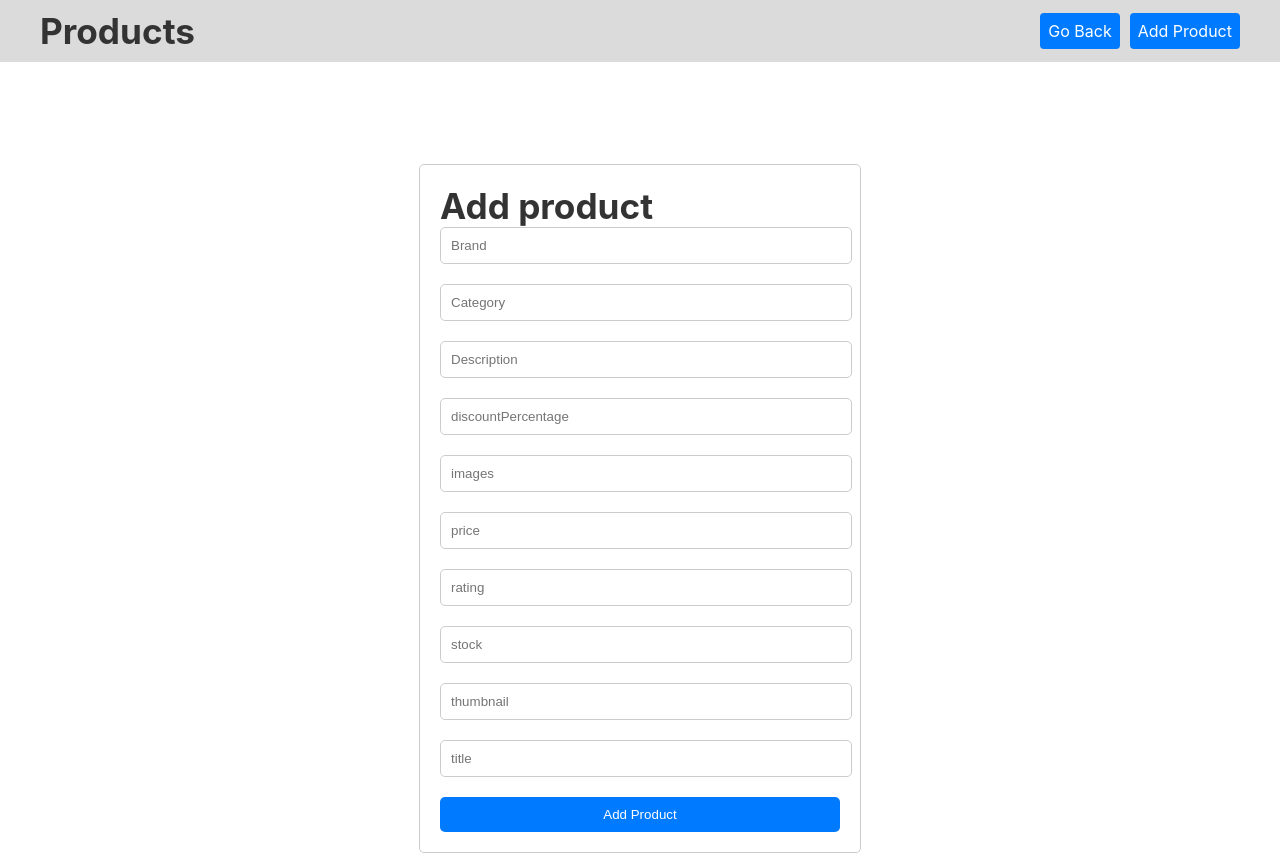
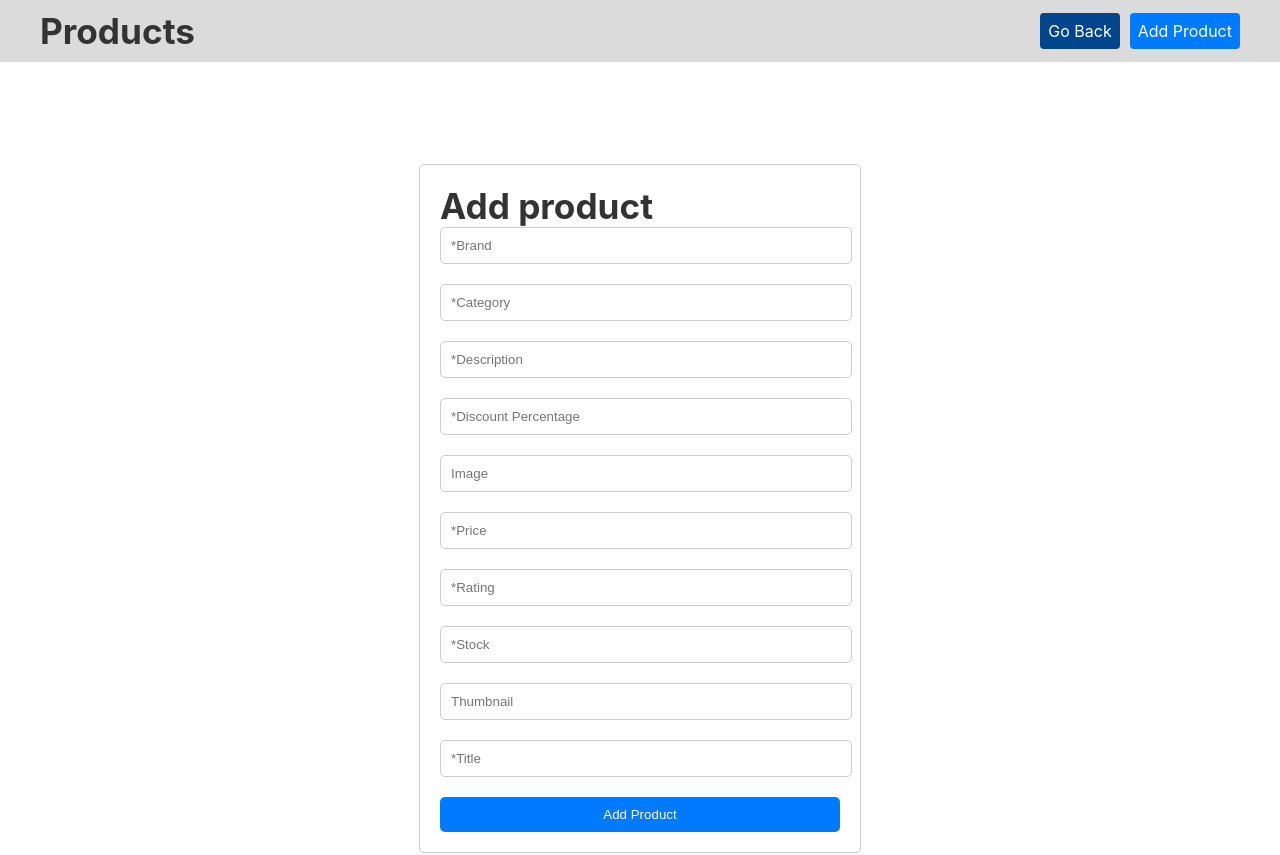
Before and after one commit to eris00/cortex-academy_eliminacioni2, a React (Create React App) app in the folder eliminacioni2/: page /product/add in a window 1280 px wide. Shown: the top 855 px of the page. Built offline with nearby package versions, Linux system fonts and the light colour scheme; no server answers.

Commit message:
fixed addProduct function

```diff
--- a/eliminacioni2/src/Component/AddProduct/AddProduct.js
+++ b/eliminacioni2/src/Component/AddProduct/AddProduct.js
@@ -6,7 +6,7 @@ import AddProductForm from './AddProductForm';
 
   function AddProduct () {
 
-    const { items, setItems, addItem } = useContext(ProductContext);
+    const { addItem } = useContext(ProductContext);
     const navigate = useNavigate();
 
     const [formData, setFormData] = useState ({
@@ -30,7 +30,7 @@ import AddProductForm from './AddProductForm';
     const handleSubmit = (e) => {
       e.preventDefault();
 
-      if (formData.brand.trim().length === 0 || formData.category.trim().length === 0 || formData.description.trim().length === 0 || formData.discountPercentage.trim().length === 0 || formData.price.trim().length === 0 || formData.rating.trim().length === 0 || formData.stock.trim().length === 0 || formData.thumbnail.trim().length === 0 || formData.title.trim().length === 0) {
+      if (formData.brand.trim().length === 0 || formData.category.trim().length === 0 || formData.description.trim().length === 0 || formData.discountPercentage.trim().length === 0 || formData.price.trim().length === 0 || formData.rating.trim().length === 0 || formData.stock.trim().length === 0 || formData.title.trim().length === 0) {
         return;
       }
 
--- a/eliminacioni2/src/Component/AddProduct/AddProductForm.js
+++ b/eliminacioni2/src/Component/AddProduct/AddProductForm.js
@@ -13,70 +13,70 @@ function AddProductForm({handleSubmit, handleChange, formData}) {
             name="brand"
             value={formData.brand}
             onChange={handleChange}
-            placeholder="Brand"
+            placeholder="*Brand"
           />
           <input
             type="text"
             name="category"
             value={formData.category}
             onChange={handleChange}
-            placeholder="Category"
+            placeholder="*Category"
           />
           <input
             type="text"
             name="description"
             value={formData.description}
             onChange={handleChange}
-            placeholder="Description"
+            placeholder="*Description"
           />
           <input
             type="number"
             name="discountPercentage"
             value={formData.discountPercentage}
             onChange={handleChange}
-            placeholder="discountPercentage"
+            placeholder="*Discount Percentage"
           />
           <input
             type="text"
             name="images"
             value={formData.images}
             onChange={handleChange}
-            placeholder="images"
+            placeholder="Image"
           />
           <input
             type="number"
             name="price"
             value={formData.price}
             onChange={handleChange}
-            placeholder="price"
+            placeholder="*Price"
           />
           <input
             type="number"
             name="rating"
             value={formData.rating}
             onChange={handleChange}
-            placeholder="rating"
+            placeholder="*Rating"
           />
           <input
             type="number"
             name="stock"
             value={formData.stock}
             onChange={handleChange}
-            placeholder="stock"
+            placeholder="*Stock"
           />
           <input
             type="text"
             name="thumbnail"
             value={formData.thumbnail}
             onChange={handleChange}
-            placeholder="thumbnail"
+            placeholder="Thumbnail"
           />
           <input
             type="text"
             name="title"
             value={formData.title}
             onChange={handleChange}
-            placeholder="title"
+            placeholder="*Title"
           />
 
           <button type="submit">Add Product</button>
--- a/eliminacioni2/src/Component/EditProduct/EditProduct.js
+++ b/eliminacioni2/src/Component/EditProduct/EditProduct.js
@@ -1,4 +1,4 @@
-import { React, useState, useContext } from 'react'
+import { React, useState, useEffect, useContext } from 'react'
 import { ProductContext } from "../../Context";
 import { useParams  } from 'react-router-dom';
 import { useNavigate } from 'react-router-dom';
@@ -12,7 +12,14 @@ function EditProduct() {
     const product = items.find(item => item.id == id);
     const navigate = useNavigate();
 
-    const [newProductData, setNewProductData] = useState(product);
+    const [newProductData, setNewProductData] = useState({});
+
+    useEffect(() => {
+      // Postavljamo newProductData kada je product definisan
+      if (product) {
+        setNewProductData(product);
+      }
+    }, [product]);
 
     const handleChange = (e) => {
         const { name, value } = e.target;
@@ -25,11 +32,6 @@ function EditProduct() {
         navigate('/');
     };
 
-    if (!newProductData) {
-      return <div>Loading...</div>;
-    }
-
-
   return (
     <>
 
--- a/eliminacioni2/src/Component/ProductDetails.js
+++ b/eliminacioni2/src/Component/ProductDetails.js
@@ -1,4 +1,4 @@
-import React, { useContext } from 'react'
+import React, { useContext, useEffect, useState } from 'react'
 import { useParams  } from 'react-router-dom';
 import { ProductContext } from '../Context';
 import './ProductDetails.css';
@@ -7,7 +7,14 @@ function ProductDetails() {
 
   const { id } = useParams();
   const { items } = useContext(ProductContext);
-  const product = items.find(item => item.id == id);
+  const [product, setProduct] = useState(null);
+
+  useEffect(() => {
+    const foundProduct = items.find(item => item.id == id);
+    setProduct(foundProduct)
+  }, [items, id])
+
+  // const product = items.find(item => item.id == id);
 
   if (!product) {
     return <div>Loading...</div>;
--- a/eliminacioni2/src/Component/ProductItem.js
+++ b/eliminacioni2/src/Component/ProductItem.js
@@ -4,7 +4,7 @@ import './ProductItem.css';
 
 function ProductItem({ product, deleteItem }) {
 
-    const {id, title, price, description, images } = product;
+    const {id, title, price, description } = product;
 
     const truncateText = (text, maxLength) => {
         if (text.length <= maxLength) return text;
--- a/eliminacioni2/src/Context.js
+++ b/eliminacioni2/src/Context.js
@@ -27,8 +27,6 @@ const ProductProvider = ({ children }) => {
 
     const addItem = (product) => {
 
-        const newProduct = { ...product, id: uuidv4() };
-
         fetch(`${BASE_URL}/products/add`, {
           method: "POST",
           headers: { "Content-Type": "application/json" },
@@ -36,11 +34,10 @@ const ProductProvider = ({ children }) => {
         })
           .then((response) => response.json())
           .then((data) => {
-            console.log("Proizvod uspješno dodan:", data);
-            setItems([...items, product]);
+            setItems([...items, data]);
           })
           .catch((error) => {
-            console.error("Greška :", error);
+            console.error("Error: ", error);
           });
     };
 
--- a/eliminacioni2/src/Layout/Footer.js
+++ b/eliminacioni2/src/Layout/Footer.js
@@ -6,7 +6,7 @@ function Footer() {
     <footer className="footer">
       <h3>CortexAcademy</h3>
       <p>
-        Eris Sutković &copy; {new Date().getFullYear()}{" "}
+        Eris Šutković &copy; {new Date().getFullYear()}{" "}
         Drugi eliminacioni test ReactJS
       </p>
     </footer>
--- a/eliminacioni2/src/Layout/Header.css
+++ b/eliminacioni2/src/Layout/Header.css
@@ -32,6 +32,10 @@
     border-radius: 4px;
   }
 
+  .go-back-btn {
+    background-color: #01458d;
+  }
+
   .go-back-btn:hover,
   .add-product-btn:hover {
     background-color: #0056b3;
--- a/eliminacioni2/src/Layout/Header.js
+++ b/eliminacioni2/src/Layout/Header.js
@@ -1,19 +1,22 @@
-import React from 'react'
-import { Link } from 'react-router-dom';
+import React from 'react';
+import { Link, useLocation } from 'react-router-dom';
 import './Header.css';
 
 function Header() {
+  const location = useLocation();
+  const currentPathname = location.pathname;
+
   return (
     <header className="header">
-        <div className="container">
+      <div className="container">
         <h2>Products</h2>
         <div className='nav-links'>
-            <Link to="./" className="go-back-btn">Go Back</Link>
-            <Link to="/product/add" className="add-product-btn">Add Product</Link>
+          {currentPathname !== '/' && <Link to="./" className="go-back-btn">Go Back</Link>}
+          <Link to="/product/add" className="add-product-btn">Add Product</Link>
         </div>
-        </div>
-  </header>
-  )
+      </div>
+    </header>
+  );
 }
 
-export default Header
+export default Header;
```
